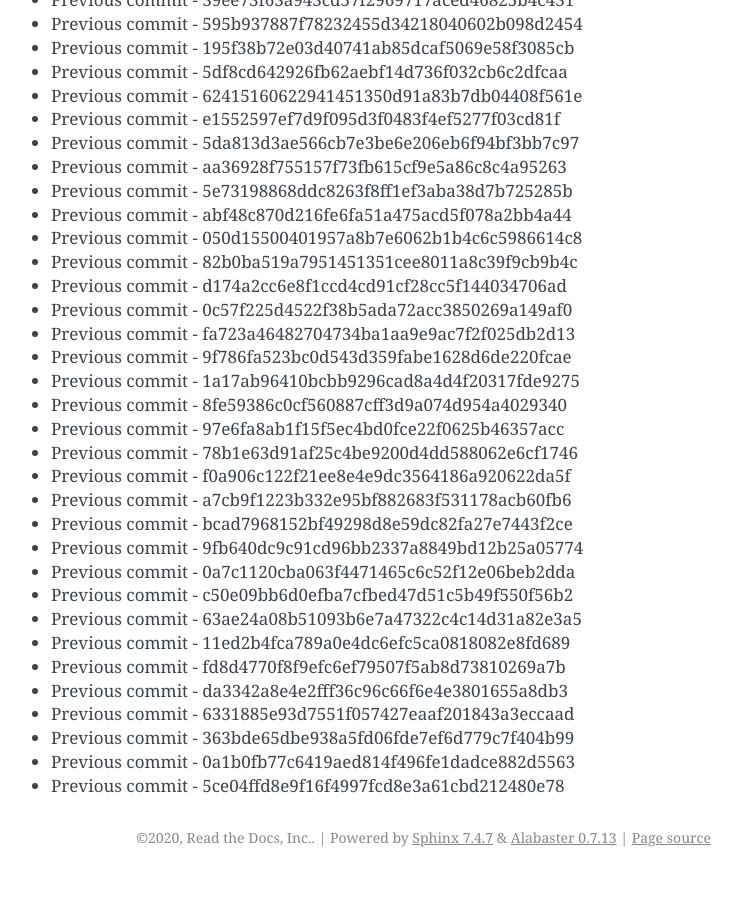
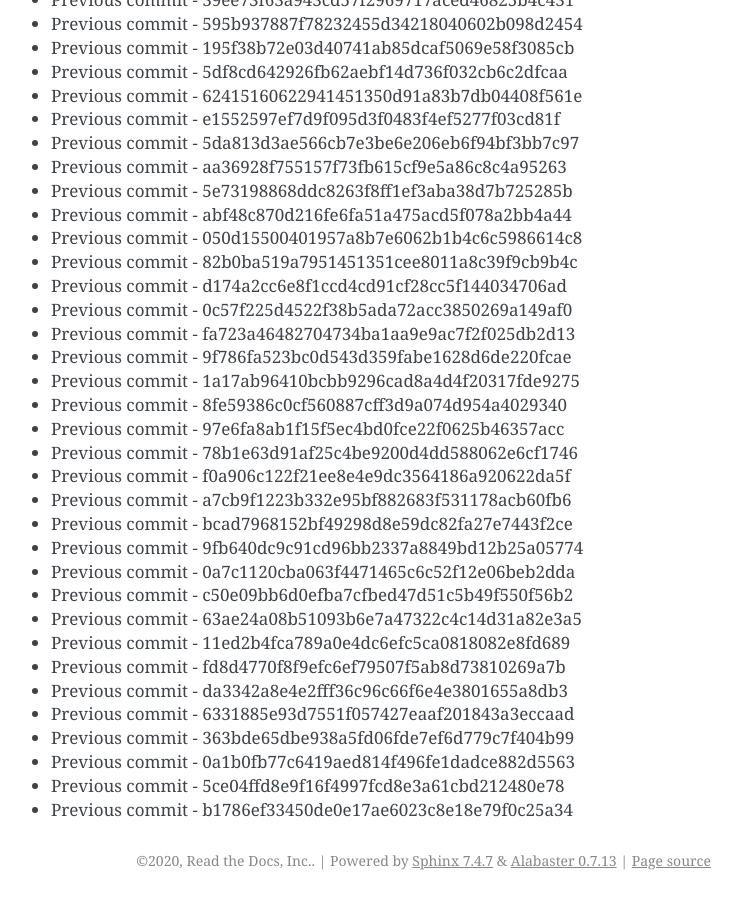
Before and after one commit to readthedocs/rtd-git-stresstest, a Sphinx documentation site: the page built from docs/updates.rst, in a window 1280 px wide and 900 px high, scrolled down 104933 px. Shown: the whole window, without its empty margins (399-1141 px from the left). Built offline with Sphinx 7.4.7, drawn with Linux system fonts in a browser that asks for light colours; before the commit the page ends 105810 px from its top, so only the background shows below that.

Commit message:
Generating commit from previous: b1786ef33450de0e17ae6023c8e18e79f0c25a34

```diff
--- a/docs/updates.rst
+++ b/docs/updates.rst
@@ -4441,3 +4441,4 @@ It can be tested for any performance characteristics.
 * Previous commit - 363bde65dbe938a5fd06fde7ef6d779c7f404b99
 * Previous commit - 0a1b0fb77c6419aed814f496fe1dadce882d5563
 * Previous commit - 5ce04ffd8e9f16f4997fcd8e3a61cbd212480e78
+* Previous commit - b1786ef33450de0e17ae6023c8e18e79f0c25a34
```
